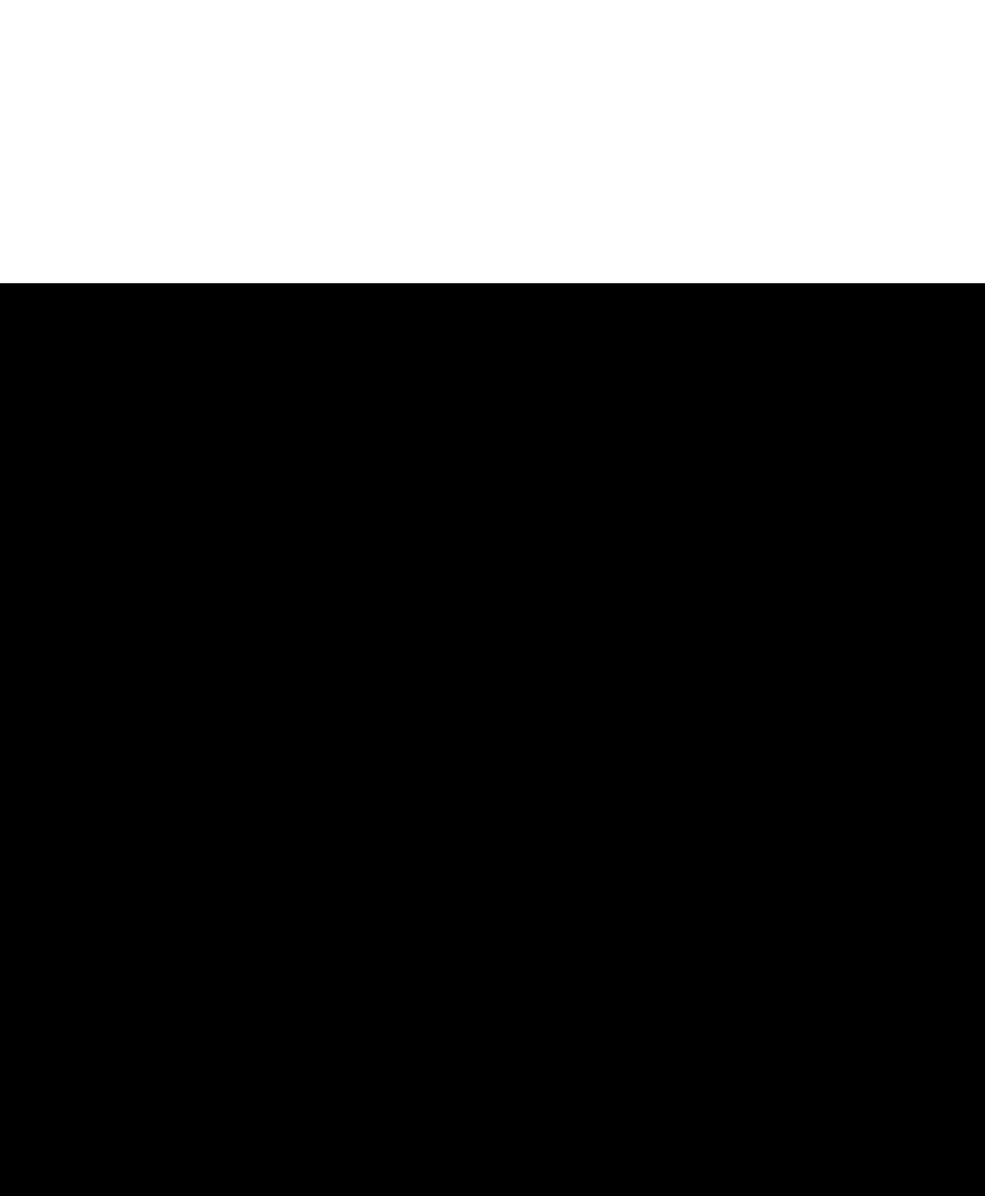
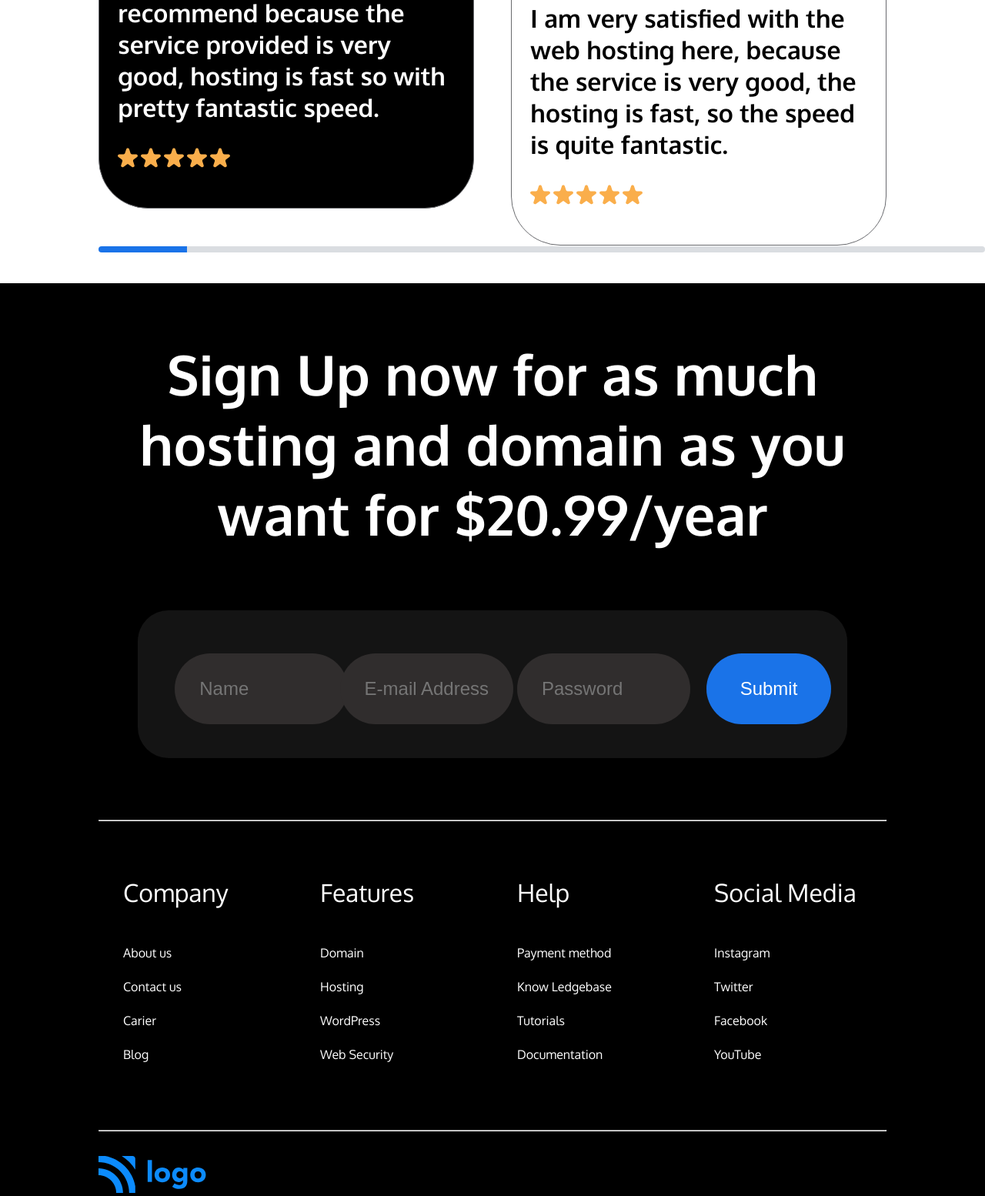
Before and after one commit to sunandasamanta/fsjsproject-five, a plain HTML site: page index.html in a window 1280 px wide. Shown: the part 5777-7331 px from the top of the page at 77% size. Before the commit the page ends 6145 px from the top, so only its background shows below. Drawn offline with Linux system fonts and the light colour scheme.

Commit message:
Update index.html
Final Commit

```diff
--- a/index.html
+++ b/index.html
@@ -204,7 +204,111 @@
             </div>
         </section>
         <section aria-label="hero-reviews">
-            <div class="hero-reviews"></div>
+            <div class="hero-reviews">
+                <article class="hero-reviews-text">
+                    <h1 class="hero-reviews-heading">What do our<br>customers say?</h1>
+                    <p class="hero-reviews-description">You will definitely be surprised how our customers comment on
+                        what we do so well. Because we really prioritize the satisfaction of our customers.</p>
+                </article>
+                <div class="review-container">
+                    <div class="feedback rvw1">
+                        <article class="review">
+                            <div class="quotation">
+                                <img src="./assets/Icons/Vector.svg" alt="quote">
+                                <img src="./assets/Icons/Vector-1.svg" alt="quote-2">
+                            </div>
+                            <p class="username">Slamet Wijya <br> <span>CEO Tokped</span></p>
+
+                            <p class="user-review">Web hosting that I highly recommend because the service provided is very good, hosting
+                                is fast so with pretty fantastic speed.</p>
+                            <div>
+                                <img src="./assets/Icons/Star.svg" alt="Star">
+                                <img src="./assets/Icons/Star.svg" alt="Star">
+                                <img src="./assets/Icons/Star.svg" alt="Star">
+                                <img src="./assets/Icons/Star.svg" alt="Star">
+                                <img src="./assets/Icons/Star.svg" alt="Star">
+                            </div>
+                        </article>
+                    </div>
+                    <div class="feedback rvw2">
+                        <article class="review">
+                            <div class="quotation">
+                                <img src="./assets/Icons/Vector.svg" alt="quote">
+                                <img src="./assets/Icons/Vector-1.svg" alt="quote-2">
+                            </div>
+                            <p class="username">Turman Tasim<br> <span>CEO Sickuy</span></p>
+
+                            <p class="user-review">I am very satisfied with the web hosting here, because the service is very good, the hosting is fast, so the speed is quite fantastic.</p>
+                            <div>
+                                <img src="./assets/Icons/Star.svg" alt="Star">
+                                <img src="./assets/Icons/Star.svg" alt="Star">
+                                <img src="./assets/Icons/Star.svg" alt="Star">
+                                <img src="./assets/Icons/Star.svg" alt="Star">
+                                <img src="./assets/Icons/Star.svg" alt="Star">
+                            </div>
+                        </article>
+                    </div>
+                </div>
+            </div>
+        </section>
+        <div class="hr-bar"></div>
+        <section aria-label="footer">
+            <div class="footer">
+                <div class="">
+                    <h1 class="footer-heading">Sign Up now for as much hosting and domain as you want for $20.99/year</h1>
+                </div>
+                <div class="join-us">
+                    <form action="" method="post">
+                        <div class="credentials">
+                            <input type="text" placeholder="Name">
+                        </div>
+                        <div class="credentials">
+                            <input type="email" placeholder="E-mail Address">
+                        </div>
+                        <div class="credentials">
+                            <input type="password" placeholder="Password">
+                        </div>
+                        <div class="credentials">
+                            <input class="signup" type="submit">
+                        </div>
+                    </form>
+                </div>
+                <hr>
+                <div class="fbar">
+                    <ul class="footer-list">
+                        <li class="list-head">Company</li>
+                        <li class="other">About us</li>
+                        <li class="other">Contact us</li>
+                        <li class="other">Carier</li>
+                        <li class="other">Blog</li>
+                    </ul>
+                    <ul class="footer-list">
+                        <li class="list-head">Features</li>
+                        <li class="other">Domain</li>
+                        <li class="other">Hosting</li>
+                        <li class="other">WordPress</li>
+                        <li class="other">Web Security</li>
+                    </ul>
+                    <ul class="footer-list">
+                        <li class="list-head">Help</li>
+                        <li class="other">Payment method</li>
+                        <li class="other">Know Ledgebase</li>
+                        <li class="other">Tutorials</li>
+                        <li class="other">Documentation</li>
+                    </ul>
+                    <ul class="footer-list">
+                        <li class="list-head">Social Media</li>
+                        <li class="other">Instagram</li>
+                        <li class="other">Twitter</li>
+                        <li class="other">Facebook</li>
+                        <li class="other">YouTube</li>
+                    </ul>
+                </div>
+                <hr>
+                <div class="f-logo">
+                    <img src="./assets/Logo.svg" alt="">
+                </div>
+            </div>
         </section>
     </main>
 </body>
```
